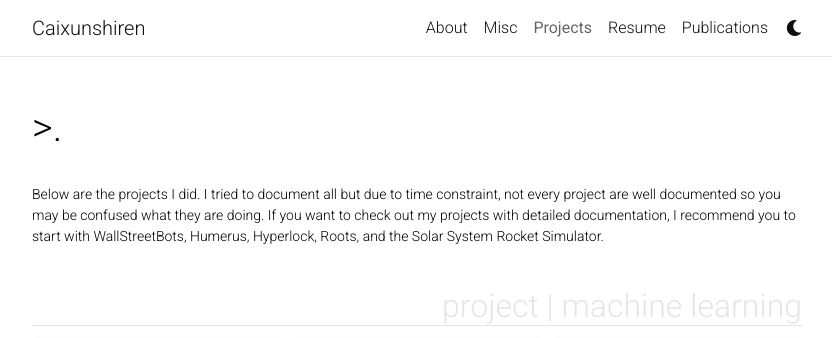
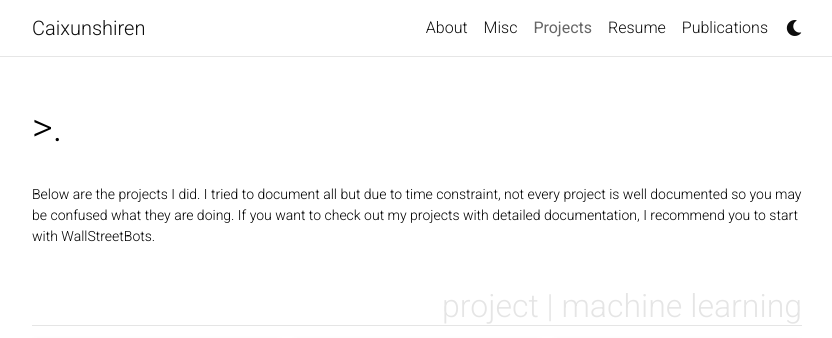
Before and after one commit to caixunshiren/caixunshiren.github.io, a Jekyll site: the page built from _pages/projects.md, in a window 1280 px wide and 900 px high, cut to the strip 0-338 px from the top of the window. Shown: the whole strip, without its empty margins (223-1055 px from the left). Built offline with Jekyll 4.4.1, drawn with Linux system fonts in a browser that asks for light colours; full-size pictures stand in for the smaller copies a plugin makes; comment, search, counter and statistics services are not loaded; a style sheet for code colours, icons or effects is not loaded.

Commit message:
fixed grammar

```diff
--- a/_pages/projects.md
+++ b/_pages/projects.md
@@ -2,7 +2,7 @@
 layout: page
 title: projects
 permalink: /projects/
-description:  Below are the projects I did. I tried to document all but due to time constraint, not every project are well documented so you may be confused what they are doing. If you want to check out my projects with detailed documentation, I recommend you to start with WallStreetBots, Humerus, Hyperlock, Roots, and the Solar System Rocket Simulator.
+description:  Below are the projects I did. I tried to document all but due to time constraint, not every project is well documented so you may be confused what they are doing. If you want to check out my projects with detailed documentation, I recommend you to start with WallStreetBots.
 nav: true
 nav_order: 2
 display_categories: [project | machine learning, research | electrical engineering, research | machine learning, misc]
```
Also changed, not shown: _pages/about.md (+1 -1 lines), 4 other files.
